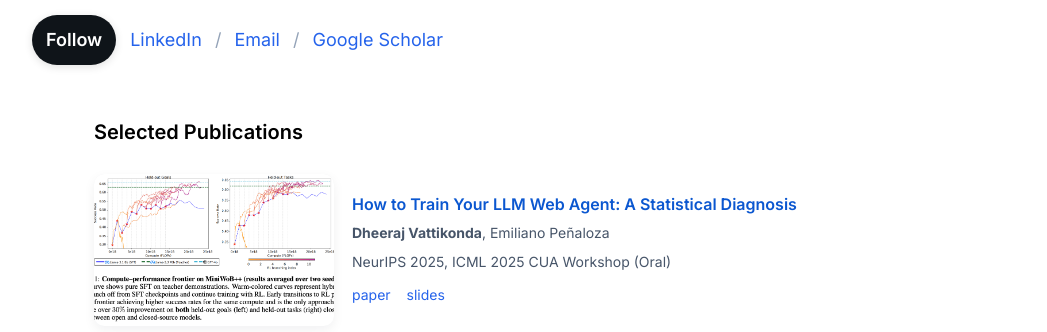
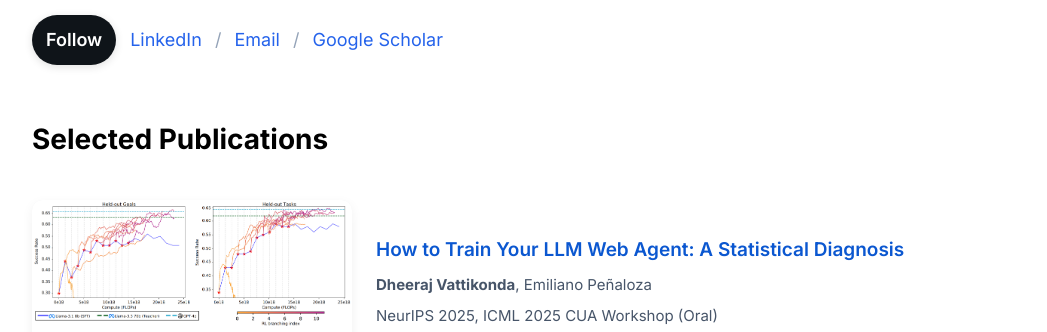
Before and after one commit to Vattikondadheeraj/dheerajvattikonda.github.io, a plain HTML site: page index.html in a window 1280 px wide. Shown: the part 450-782 px from the top of the page, without its empty margins (116-1163 px from the left). Drawn offline with Linux system fonts and the light colour scheme.

Commit message:
Update styles for publication section in index.html

```diff
--- a/index.html
+++ b/index.html
@@ -29,17 +29,18 @@
         a { color: #1a73e8; text-decoration: none; transition: opacity 0.2s; }
         a:hover { opacity: 0.7; }
         .section { margin-top: 50px; max-width: 860px; margin-left: auto; margin-right: auto; }
-        .section h2 { font-size: 20px; font-weight: 600; margin-bottom: 24px; color: #000; }
-        .paper { display:flex; gap:18px; align-items:center; margin-bottom:32px; }
-        .paper-image { flex-shrink:0; width:240px; height:152px; border-radius:10px; overflow:hidden; box-shadow:0 4px 12px rgba(16,24,40,0.06); background:#f3f4f6; }
+        .section-pubs { max-width: 1200px; }
+        .section h2 { font-size: 28px; font-weight: 700; margin-bottom: 36px; color: #000; }
+        .paper { display:flex; gap:24px; align-items:center; margin-bottom:48px; }
+        .paper-image { flex-shrink:0; width:320px; height:200px; border-radius:10px; overflow:hidden; box-shadow:0 4px 12px rgba(16,24,40,0.06); background:#f3f4f6; }
         .paper-image img, .paper-image video { width:100%; height:100%; object-fit:cover; object-position:center; border:none; display:block; }
-        .paper-content { flex:1; min-width:0; }
-        .paper-title { font-weight: 500; margin-bottom: 5px; line-height: 1.4; }
+        .paper-content { flex:1; min-width:0; font-size: 17px; }
+        .paper-title { font-weight: 500; margin-bottom: 8px; line-height: 1.4; font-size: 19px; }
         .paper-title a { color:#0b57d0; font-weight:600; }
         .paper-title a:hover { text-decoration: underline; }
-        .paper-authors { color:#475569; margin-bottom: 5px; font-size: 14px; }
-        .paper-venue { color:#475569; font-size: 14px; margin-bottom: 8px; }
-        .paper-links { font-size: 14px; }
+        .paper-authors { color:#475569; margin-bottom: 5px; font-size: 15px; }
+        .paper-venue { color:#475569; font-size: 15px; margin-bottom: 8px; }
+        .paper-links { font-size: 15px; }
         .paper-links a { color:#2563eb; margin-right: 12px; }
         .mentee-list { list-style: none; padding: 0; }
         .mentee-list li { margin-bottom: 10px; padding-left: 18px; position: relative; line-height: 1.6; }
```
